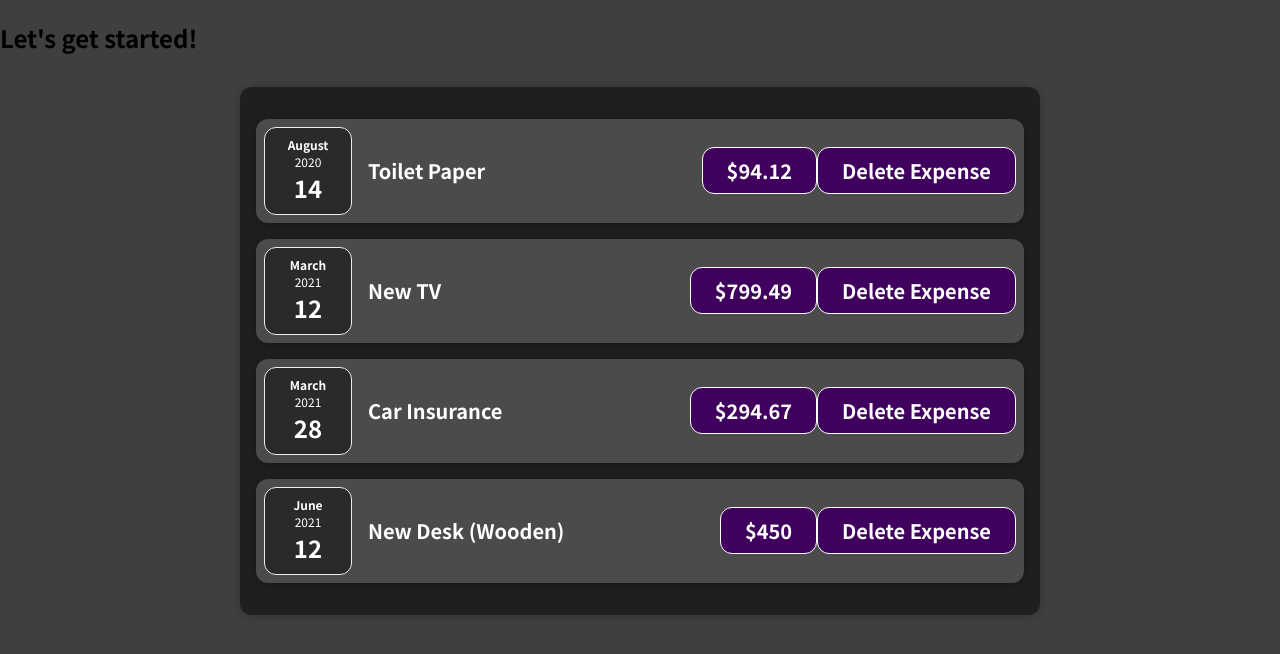
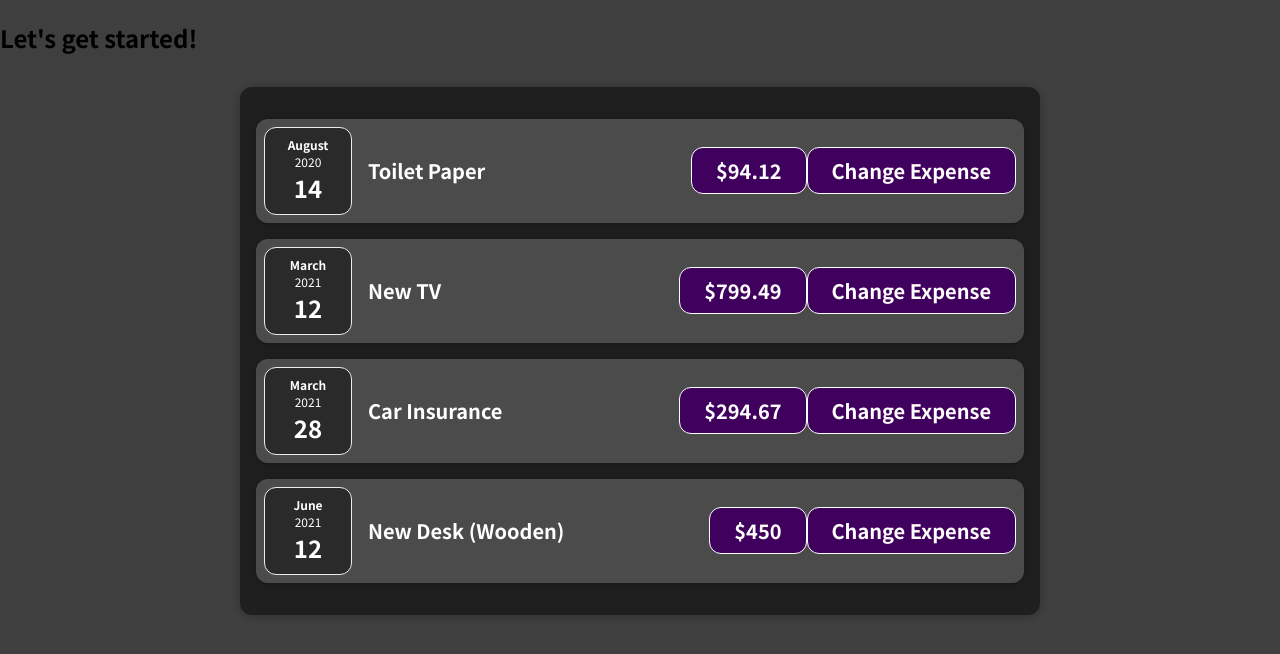
Before and after one commit to narendrasingh26/NEW-EXPENCE-TRACKER, a React (Create React App) app: page / in a window 1280 px wide. Shown: the top 654 px of the page. Built offline with nearby package versions, Linux system fonts and the light colour scheme.

Commit message:
task2 states

```diff
--- a/src/components/Expenseitem.js
+++ b/src/components/Expenseitem.js
@@ -1,21 +1,24 @@
+import React,{useState} from 'react';
 import ExpenseDate from './ExpenseDate';
 import Card from './Card';
 import './ExpenseItem.css';
 
-function ExpenseItem(props) {
-    let Remove='delete'
+const ExpenseItem=(props)=> {
+  const[amount,setAmount]=useState(props.amount);
+
+
     const clickHandler=()=>{
-        Remove='delete';
-        console.log(Remove)
+        setAmount(100);
+        console.log(amount);
     }
   return (
     <Card className='expense-item'>
       <ExpenseDate date={props.date} />
       <div className='expense-item__description'>
         <h2>{props.title}</h2>
-        <div className='expense-item__price'>${props.amount}</div>
+        <div className='expense-item__price'>${amount}</div>
       </div>
-      <div className='expense-item__price' onClick={clickHandler}>Delete Expense</div>
+      <div className='expense-item__price' onClick={clickHandler}>Change Expense</div>
     </Card>
   );
 }
```
